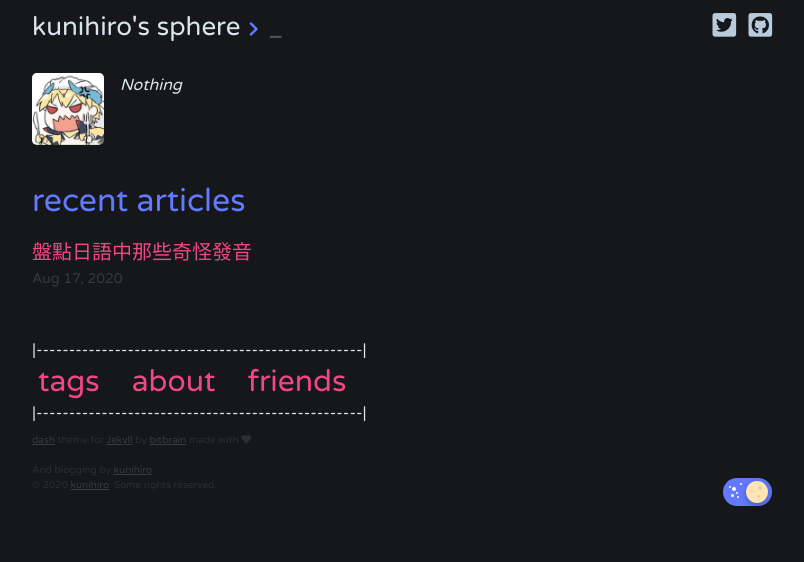
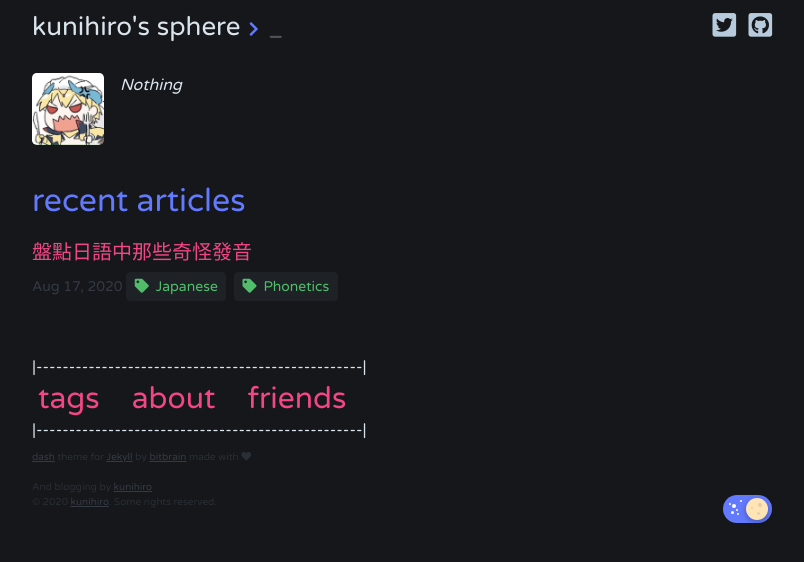
Before and after one commit to MyCodingSucks/MyCodingSucks.github.io, a Jekyll site: the page built from index.html, in a window 1280 px wide. Shown: the top 562 px of the page, without its empty margins (238-1042 px from the left). Built offline with Jekyll 4.4.1, drawn with Linux system fonts in a browser that asks for light colours; the list of posts is cut into pages by our own code.

Commit message:
tags in home

```diff
--- a/_layouts/home.html
+++ b/_layouts/home.html
@@ -15,12 +15,6 @@ layout: default
 		{% for post in paginator.posts %}
 			<div class="post-link-wrapper">
 				<a href="{{ post.url | relative_url }}" class="post-link">{{ post.title }}</a>
-				<span>
-					{% for tag in page.tags %}
-						{% capture tag_name %}{{ tag }}{% endcapture %}
-						<a class="tag" href="/bottom_bar/tags.html#{{ tag_name }}" style="font-size:10px"><nobr>{{ tag_name }}</nobr></a>
-					{% endfor %}
-				</span>
 
 					<div class="post-meta">
 						{% if site.date_format %}
@@ -28,6 +22,10 @@ layout: default
 						{% else %}
 							{{ post.date | date: "%b %-d, %Y" }}
 						{% endif %}
+
+						{% for tag in post.tags %}
+							<a class="tag" href="/bottom_bar/tags.html#{{ tag | slugify }}">{{ tag }}</a>
+						{% endfor %}
 
 						{% if site.show_excerpts == true %}
 							<div class="post-excerpt">
```
